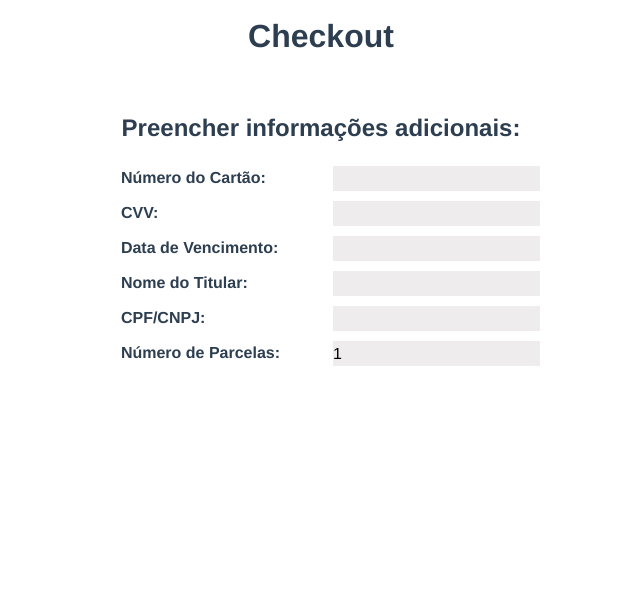
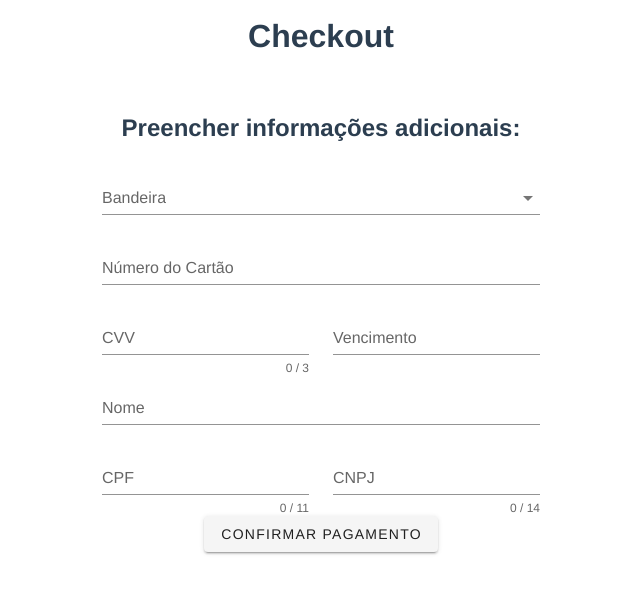
Before and after one commit to stellamaia/payments-module, a Vue app: page / in a window 1280 px wide. Both pictures are taken after a click on the button "Cartão de Crédito". Shown: the top 594 px of the page, without its empty margins (319-959 px from the left). Built offline with nearby package versions, Linux system fonts and the light colour scheme.

Commit message:
Implementação de rules

```diff
--- a/src/components/CreditCardForm.vue
+++ b/src/components/CreditCardForm.vue
@@ -1,77 +1,34 @@
 <template>
-  <div style="text-align: start;">
-    <div class="information-container">
+  <div class="credit-card-container">
+    <v-form ref="form" v-model="valid" lazy-validation>
+      <v-select v-model="flags" :items="listFlags" label="Bandeira" :rules="flagsRules"></v-select>
+
+      <v-text-field v-model="number" :rules="numberRules" label="Número do Cartão" required></v-text-field>
+
       <v-row>
         <v-col cols="6">
-          <label class="label">Número do Cartão:</label>
+          <v-text-field v-model="cvv" :counter="3" label="CVV" :rules="cvvRules" required></v-text-field>
         </v-col>
         <v-col cols="6">
-          <input class="input" type="text" v-model="formData.number">
+          <v-text-field v-model="expiryDate" label="Vencimento" :rules="expiryDateRules" required
+            hint="Formato: MM/YYYY"></v-text-field>
         </v-col>
       </v-row>
-    </div>
 
-    <div class="information-container">
+      <v-text-field v-model="name" label="Nome" :rules="nameRules" required></v-text-field>
+
+
       <v-row>
         <v-col cols="6">
-          <label class="label">CVV:</label>
+          <v-text-field v-model="cpf" :counter="11" label="CPF" :rules="cpfRules" required></v-text-field>
         </v-col>
         <v-col cols="6">
-          <input class="input" type="text" v-model="formData.cvv">
+          <v-text-field v-model="cnpj" :counter="14" label="CNPJ" :rules="cnpjRules" required></v-text-field>
         </v-col>
       </v-row>
-    </div>
+      <v-btn class="confirm-credit-payment" @click="confirmPayment"  >Confirmar Pagamento</v-btn>
 
-    <div class="information-container">
-      <v-row>
-        <v-col cols="6">
-          <label class="label">Data de Vencimento:</label>
-        </v-col>
-        <v-col cols="6">
-          <input class="input" type="text" v-model="formData.expiryDate">
-        </v-col>
-      </v-row>
-    </div>
-
-    <div class="information-container">
-      <v-row>
-        <v-col cols="6">
-          <label class="label">Nome do Titular:</label>
-        </v-col>
-        <v-col cols="6">
-          <input class="input" type="text" v-model="formData.cardHolderName">
-        </v-col>
-      </v-row>
-    </div>
-
-
-    <div class="information-container">
-      <v-row>
-
-        <v-col cols="6">
-          <label class="label">CPF/CNPJ:</label>
-        </v-col>
-
-        <v-col cols="6">
-          <input class="input" type="text" v-model="formData.cpf">
-        </v-col>
-      </v-row>
-    </div>
-
-
-    <div class="information-container">
-      <v-row>
-
-        <v-col cols="6">
-          <label class="label">Número de Parcelas:</label>
-        </v-col>
-
-        <v-col cols="6">
-          <input class="input" type="number" v-model="formData.installments">
-        </v-col>
-      </v-row>
-    </div>
-
+    </v-form>
   </div>
 </template>
 
@@ -79,19 +36,83 @@
 export default {
   data() {
     return {
-      formData: {
-        number: '',
-        cvv: '',
-        expiryDate: '',
-        cardHolderName: '',
-        cpf: '',
-        installments: 1,
-      }
+      listFlags: ['Mastercard', 'Visa'],
+      flags: '',
+      number: '',
+      cvv: '',
+      expiryDate: '',
+      name: '',
+      cpf: '',
+      cnpj: '',
+      valid: false, // Define se o formulário é válido ou não
+      showErrorMessage: false, // Variável para controlar a exibição da mensagem de erro
+
+      flagsRules: [
+        v => !!v || 'Bandeira é obrigatória',
+
+      ],
+      numberRules: [
+        value => !!value || 'Número do cartão é obrigatório',
+        value => {
+          const cleanedNumber = value.replace(/\s|-/g, '');
+          if (!cleanedNumber.match(/^\d{13,16}$/)) {
+            return ' número de cartão inválido. Deve ter entre 13 e 16 dígitos.';
+          }
+          return true;
+        }
+      ],
+      cvvRules: [
+        v => !!v || 'CVV é obrigatório',
+        v => v.length === 3 || 'CVV deve ter 3 dígitos'
+      ],
+      expiryDateRules: [
+        v => !!v || 'Data de validade é obrigatória',
+        v => /^(0[1-9]|1[0-2])\/20[2-9][0-9]$/.test(v) || 'Formato de data inválido (MM/YYYY)'
+
+      ],
+      nameRules: [
+        v => !!v || 'Nome é obrigatório', // Verifica se o campo não está vazio
+      ],
+      cpfRules: [
+        v => !!v || 'CPF é obrigatório', // Verifica se o campo não está vazio
+        v => v.length === 11 || 'CPF deve conter 11 digitos'
+
+      ],
+      cnpjRules: [
+        v => !!v || 'CNPJ é obrigatório', // Verifica se o campo não está vazio
+        v => v.length === 14 || 'CNPJ deve ter 14 dígitos'
+
+      ],
+
     };
+  },
+  methods: {
+    confirmPayment() {
+    // Verificar se o formulário é válido
+    if (this.$refs[`form`].validate()) {
+
+      // Se o formulário for válido, avance para o passo 3
+      console.log('Formulário válido');
+      this.step = 3;
+
+    }
+    else{
+      // Se o formulário não for válido, exiba mensagem
+      console.log('Preencha todo o Formulário ');
+
+    }
   }
+  }
+
+
 };
 </script>
+
 <style scoped>
+.credit-card-container {
+  padding-bottom: 40px;
+}
+
 .label {
   font-weight: bolder;
   padding-right: 10px;
@@ -99,7 +120,6 @@ export default {
 }
 
 .information-container {
-
   padding-bottom: 10px;
 }
 
```
